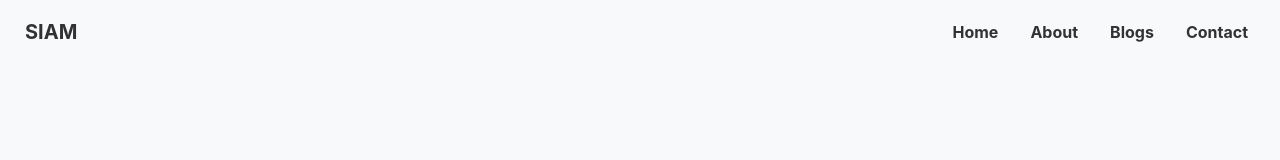
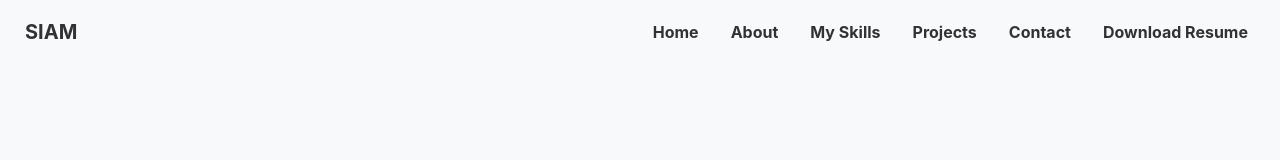
Before and after one commit to siamalrafi/Protfoli, a React (Create React App) app: page / in a window 1280 px wide. Shown: the top 160 px of the page. Built offline with nearby package versions, Linux system fonts and the light colour scheme; grey boxes are pictures that could not be loaded.

Commit message:
This is the next

```diff
--- a/src/App.js
+++ b/src/App.js
@@ -3,6 +3,7 @@ import AboutMe from './Components/AboutMe';
 import Home from './Components/Home';
 import Navbar from './Components/Navbar';
 import MySkills from './Components/MySkills';
+import Projects from './Components/Projects';
 
 function App() {
   return (
@@ -11,9 +12,9 @@ function App() {
         <Navbar></Navbar>
         <Home></Home>
         <AboutMe></AboutMe>
+        <MySkills></MySkills>
 
-
-        <MySkills></MySkills>
+        <Projects></Projects>
 
       </div>
     </div>
--- a/src/Components/AboutMe.jsx
+++ b/src/Components/AboutMe.jsx
@@ -8,6 +8,7 @@ const AboutMe = () => {
                     <span className='ml-3 text-primary'>Me</span>
                 </h1>
             </div>
+
 
             <div id='about' className="hero">
                 <div className="m-5 hero-content flex-col lg:flex-row">
--- a/src/Components/MySkills.jsx
+++ b/src/Components/MySkills.jsx
@@ -9,10 +9,7 @@ const MySkills = () => {
                 </h1>
             </div>
 
-
-
-            <div className='grid lg:grid-cols-3 md:grid-cols-2 sm:grid-cols-1 justify-items-center'>
-
+            <div id='skills' className='grid lg:grid-cols-3 md:grid-cols-2 sm:grid-cols-1 justify-items-center'>
                 <div>
                     <h1>HTML</h1>
                     <div>
@@ -20,7 +17,6 @@ const MySkills = () => {
                         <span>95%</span>
                     </div>
                 </div>
-
                 <div>
                     <h1>CSS</h1>
                     <div>
--- a/src/Components/Navbar.jsx
+++ b/src/Components/Navbar.jsx
@@ -1,6 +1,7 @@
 import React from 'react';
 
 const Navbar = () => {
+
     const manuItems = <React.Fragment>
 
         <li className='hover:bg-red-500 font-bold rounded-lg'>
@@ -10,10 +11,16 @@ const Navbar = () => {
             <a href='#about'>About</a></li>
 
         <li className='hover:bg-red-500 font-bold rounded-lg'>
-            <a href='#blogs'>Blogs</a></li>
+            <a href='#skills'>My Skills</a></li>
+
+        <li className='hover:bg-red-500 font-bold rounded-lg'>
+            <a href='#projects'>Projects</a></li>
 
         <li className='hover:bg-red-500 font-bold rounded-lg'>
             <a href='#contact'>Contact</a></li>
+
+        <li className='hover:bg-red-500 font-bold rounded-lg'>
+            <a href='#contact'>Download Resume</a></li>
 
         <div className="form-control mt-2">
             <label className="label cursor-pointer">
--- /dev/null
+++ b/src/Components/Projects.jsx
@@ -0,0 +1,22 @@
+import React from 'react';
+
+const Projects = () => {
+    return (
+        <div>
+            <div className='text-center font-bold text-3xl rounded-box'>
+                <h1 className='text-5xl my-10'>My
+                    <span className='ml-3 text-primary'>Projects</span>
+                </h1>
+            </div>
+
+
+
+
+
+
+
+        </div>
+    );
+};
+
+export default Projects;
```
